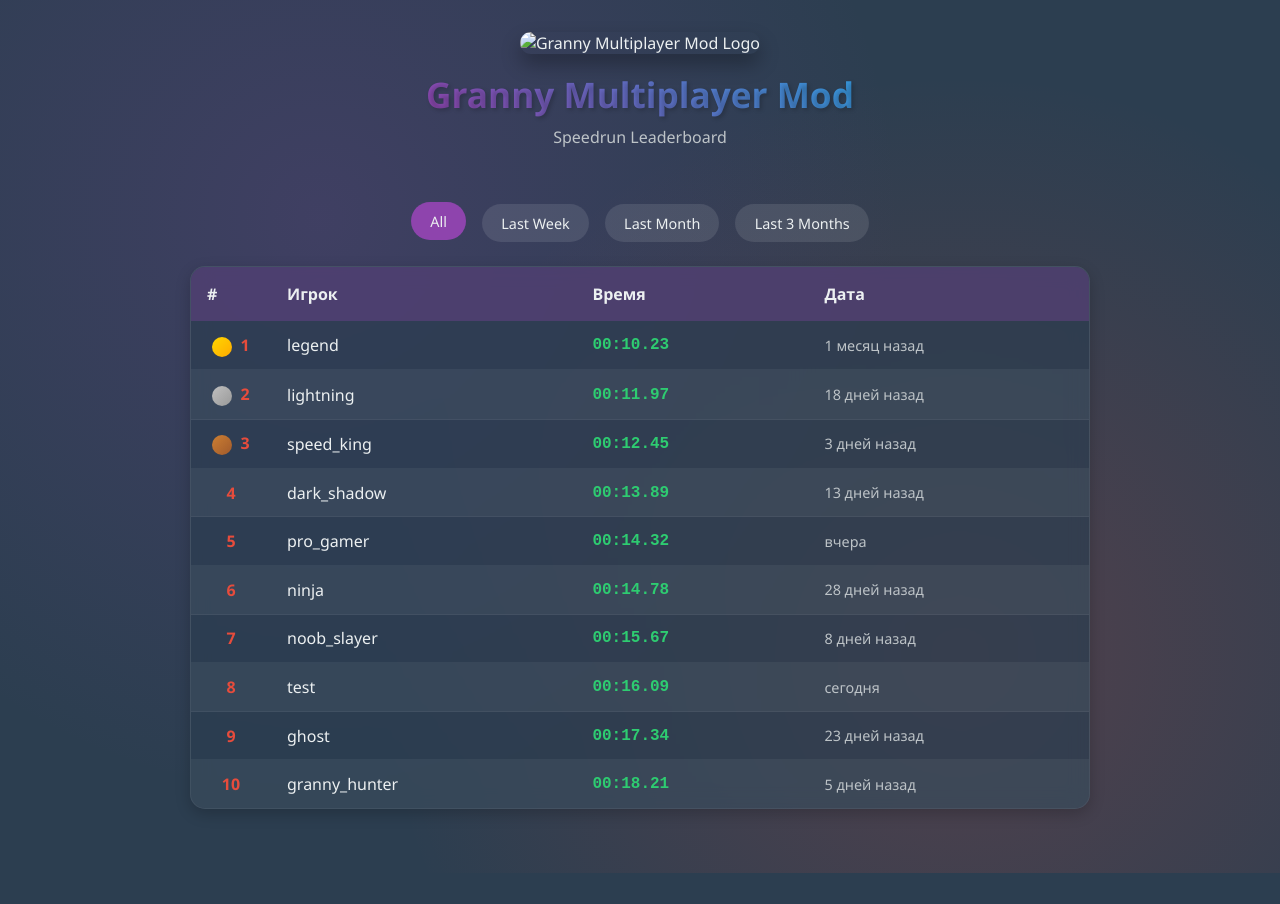
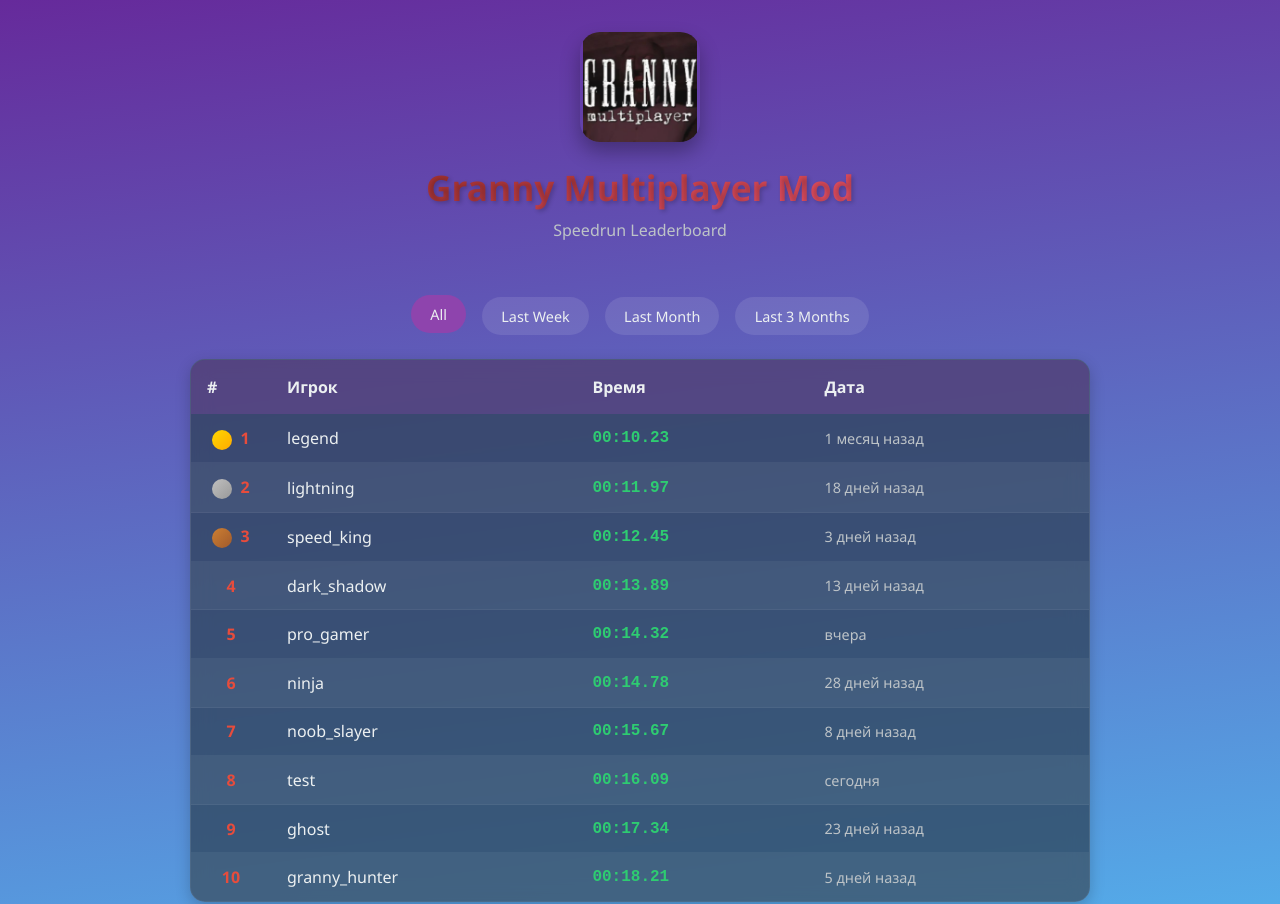
Before and after one commit to xvovabluex/gmm-community, a plain HTML site: page speedrun.html in a window 1280 px wide. Shown: the top 904 px of the page. Before the commit the page ends 873 px from the top, so only its background shows below. Drawn offline with Linux system fonts and the light colour scheme.

Commit message:
Update speedrun.html

```diff
--- a/speedrun.html
+++ b/speedrun.html
@@ -30,8 +30,7 @@
             align-items: center;
             padding: 2rem;
             background-image:
-                radial-gradient(circle at 25% 25%, rgba(142, 68, 173, 0.2) 0%, transparent 50%),
-                radial-gradient(circle at 75% 75%, rgba(231, 76, 60, 0.2) 0%, transparent 50%);
+                linear-gradient(173deg,rgba(102, 42, 155, 1) 0%, rgba(83, 178, 237, 1) 100%);
         }
 
         header {
@@ -42,7 +41,7 @@
 
         .logo {
             width: 120px;
-            height: 120px;
+            height: 110px;
             object-fit: contain;
             margin-bottom: 1rem;
             border-radius: 20px;
@@ -52,7 +51,7 @@
         h1 {
             font-size: 2.2rem;
             margin-bottom: 0.5rem;
-            background: linear-gradient(45deg, var(--primary), #3498db);
+            background: linear-gradient(166deg,rgba(155, 46, 42, 1) 0%, rgba(237, 83, 106, 1) 100%);
             -webkit-background-clip: text;
             background-clip: text;
             color: transparent;
@@ -206,8 +205,7 @@
 </head>
 <body>
     <header>
-        <!-- Replace with your actual logo image path -->
-        <img src="your-logo.png" alt="Granny Multiplayer Mod Logo" class="logo">
+        <img src="logo.jpg" alt="Granny Multiplayer Mod Logo" class="logo">
         <h1>Granny Multiplayer Mod</h1>
         <p class="subtitle">Speedrun Leaderboard</p>
     </header>
@@ -229,12 +227,10 @@
             </tr>
         </thead>
         <tbody id="leaderboard">
-            <!-- Records will be inserted here by JavaScript -->
         </tbody>
     </table>
 
     <script>
-        // Speedrun data with IDs
         const speedrun_array = [
             {"id": 1, "player_nickname": "test", "timeforbeated": "00:16.09", "uploaded": "02.08.2025"},
             {"id": 2, "player_nickname": "pro_gamer", "timeforbeated": "00:14.32", "uploaded": "01.08.2025"},
@@ -248,7 +244,6 @@
             {"id": 10, "player_nickname": "legend", "timeforbeated": "00:10.23", "uploaded": "01.07.2025"}
         ];
 
-        // Function to format date (show as "1 month ago" etc.)
         function formatDate(dateStr) {
             const dateParts = dateStr.split('.');
             const uploadedDate = new Date(dateParts[2], dateParts[1] - 1, dateParts[0]);
@@ -269,12 +264,10 @@
             return `${diffYears} год назад`;
         }
 
-        // Function to render leaderboard
         function renderLeaderboard(data = speedrun_array) {
             const leaderboard = document.getElementById('leaderboard');
             leaderboard.innerHTML = '';
 
-            // Sort by time
             const sortedData = [...data].sort((a, b) => {
                 const timeA = a.timeforbeated.replace(':', '').replace('.', '');
                 const timeB = b.timeforbeated.replace(':', '').replace('.', '');
@@ -285,7 +278,6 @@
                 const row = document.createElement('tr');
                 row.dataset.runId = run.id;
 
-                // Place with medal
                 let placeHtml = '';
                 if (index === 0) placeHtml = '<span class="medal gold"></span>';
                 else if (index === 1) placeHtml = '<span class="medal silver"></span>';
@@ -298,12 +290,9 @@
                     <td class="date">${formatDate(run.uploaded)}</td>
                 `;
 
-                // Add click handler for the entire row
                 row.addEventListener('click', (e) => {
-                    // Don't navigate if click was on player link (it will handle navigation itself)
                     if (e.target.tagName === 'A') return;
 
-                    // Navigate to run page
                     window.location.href = `/run/${run.id}`;
                 });
 
@@ -311,7 +300,6 @@
             });
         }
 
-        // Filter functionality
         document.querySelectorAll('.filter-btn').forEach(btn => {
             btn.addEventListener('click', () => {
                 document.querySelectorAll('.filter-btn').forEach(b => b.classList.remove('active'));
@@ -347,7 +335,6 @@
             });
         });
 
-        // Initial render
         renderLeaderboard();
     </script>
 </body>
```
